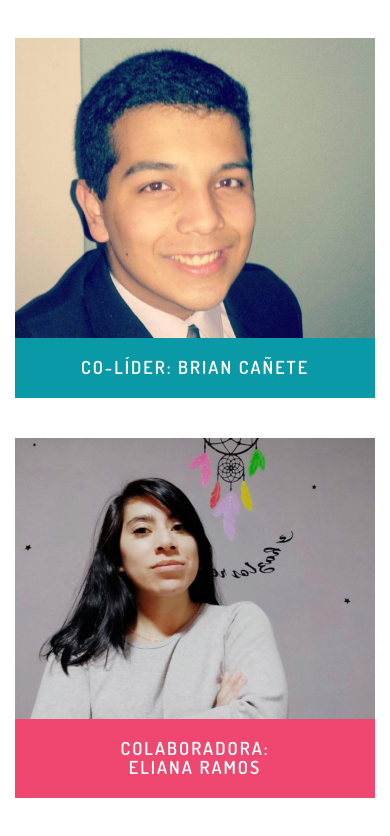
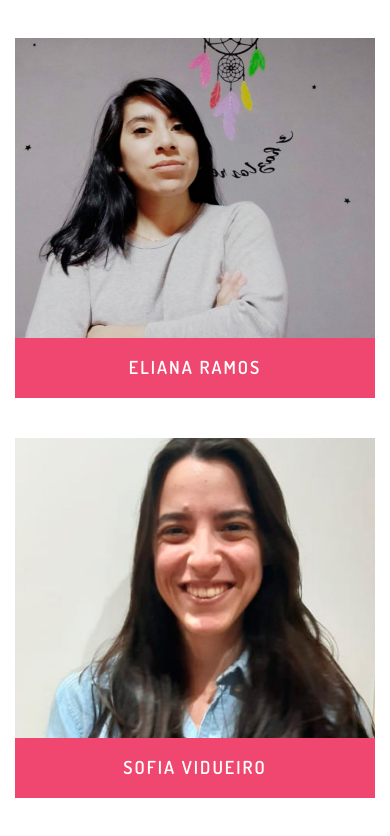
Before and after one commit to ezelargo/BrillaLaVida, a PHP site: page /quienes-somos.php in a window 390 px wide. Shown: the part 1802-2638 px from the top of the page. Run offline with PHP 8.4, Linux system fonts and the light colour scheme.

Commit message:
ultimos cambios

```diff
--- a/trunk/quienes-somos.php
+++ b/trunk/quienes-somos.php
@@ -53,9 +53,9 @@
             <div class="col-md-3 col-sm-6">
                 <div class="single_team">
                     <img class="img-responsive" src="assets/img/team/brilla_la_vida_romina_blanco_nueva.jpg" alt="Romina Blanco">
-                    <h5 class="team-name">Lider: Romina Blanco</h5>
+                    <h5 class="team-name">Romina Blanco</h5>
                     <div class="team-hover">
-                        <h5 style="font-size:.9em;">Lider de Recursos humanos</h5>
+                        <h5 style="font-size:.9em;">Fundadora y Lider de brilla la vida</h5>
                         <br>
                         <p style="font-size:.9em;">
 
@@ -72,21 +72,8 @@
             </div>
             <div class="col-md-3 col-sm-6">
                 <div class="single_team">
-                    <img class="img-responsive" src="assets/img/team/brilla_la_vida_brian_canete.jpg" alt="Brian Cañete">
-                    <h5 class="team-name" style="background-color: #0999a7;">Co-Líder: Brian Cañete</h5>
-                    <div class="team-hover" style="background-color: #0999a7;">
-                        <h5 style="font-size:.9em;">Gestión de contenido y RRSS</h5>
-                        <br>
-                        <p style="font-size:.9em;">
-
-                        <br>
-                    </div>
-                </div>
-            </div>
-            <div class="col-md-3 col-sm-6">
-                <div class="single_team">
                     <img class="img-responsive" src="assets/img/team/brilla_la_vida_foto_nueva3.jpg" alt="Eliana Ramos">
-                    <h5 class="team-name">Colaboradora: <br> Eliana Ramos</h5>
+                    <h5 class="team-name">Eliana Ramos</h5>
                     <div class="team-hover">
                         <h5 style="font-size:.9em;">Community Mannager</h5>
                         <br>
@@ -99,7 +86,7 @@
             <div class="col-md-3 col-sm-6">
                 <div class="single_team">
                     <img class="img-responsive" src="assets/img/team/brilla_la_vida_foto_nueva2.jpg" alt="Sofia Vidueiro">
-                    <h5 class="team-name">Colaboradora: <br> Sofia Vidueiro</h5>
+                    <h5 class="team-name">Sofia Vidueiro</h5>
                     <div class="team-hover">
                         <h5 style="font-size:.9em;">Community Mannager</h5>
                         <br>
@@ -112,7 +99,7 @@
             <div class="col-md-3 col-sm-6">
                 <div class="single_team">
                     <img class="img-responsive" src="assets/img/team/brilla_la_vida_Dorka_Tirado.png" alt="Dorka Tirado">
-                    <h5 class="team-name">Colaboradora: <br> Dorka Tirado</h5>
+                    <h5 class="team-name">Dorka Tirado</h5>
                     <div class="team-hover">
                         <h5 style="font-size:.9em;">Community Mannager</h5>
                         <br>
--- a/trunk/sobre-nosotros.php
+++ b/trunk/sobre-nosotros.php
@@ -27,7 +27,7 @@
                    <div class="col-md-6 col-sm-12 col-xs-12">
 						<div class="about_content">
 							<h1>Identidad</h1>
-							<p>Brilla la Vida es una organización sin fines de lucro que trabaja día a día, sumando mayores expectativas, ideas y nuevos proyectos solidarios por llevar a cabo.</p>
+							<p>Brilla la Vida es un grupo solidario sin fines de lucro que trabaja día a día, sumando mayores expectativas, ideas y nuevos proyectos solidarios por llevar a cabo.</p>
                             <br>
                             <p>"Cuando uno brilla, brilla la vida y se enciende todo a tu alrededor", dice una canción de la cantante Patricia Sosa. Y con esas palabras como consigna, <b>Romina Blanco</b>, fundadora y coordinadora general de la ONG tomó la iniciativa en el año 2015 de ayudar al Hospital Ramos Mejía. Así nació el grupo solidario que pronto llevaría el nombre de <b>Brilla la Vida</b>.</p>
 							<p class="mbtop">Formado por estudiantes que muestran su interés por la causa, esta organización comenzó a tomar vida gracias a la colaboración de mucha gente y, con gran éxito, "Brilla la vida" sigue creciendo.</p>
```
Also changed, not shown: trunk/assets/img/slider/brilla_la_vida_slider_oscurecida_2.jpg, 2 other files.
